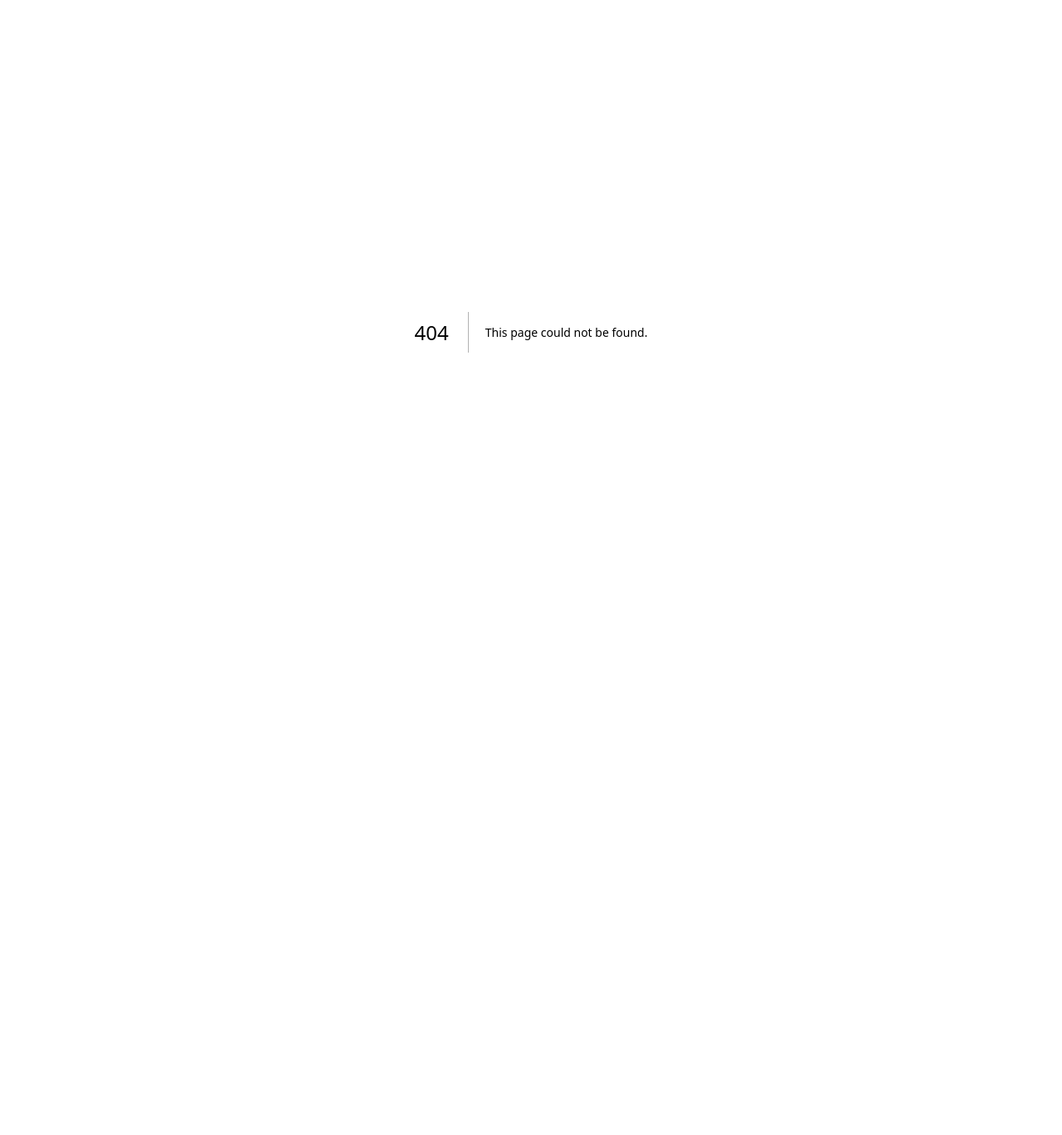
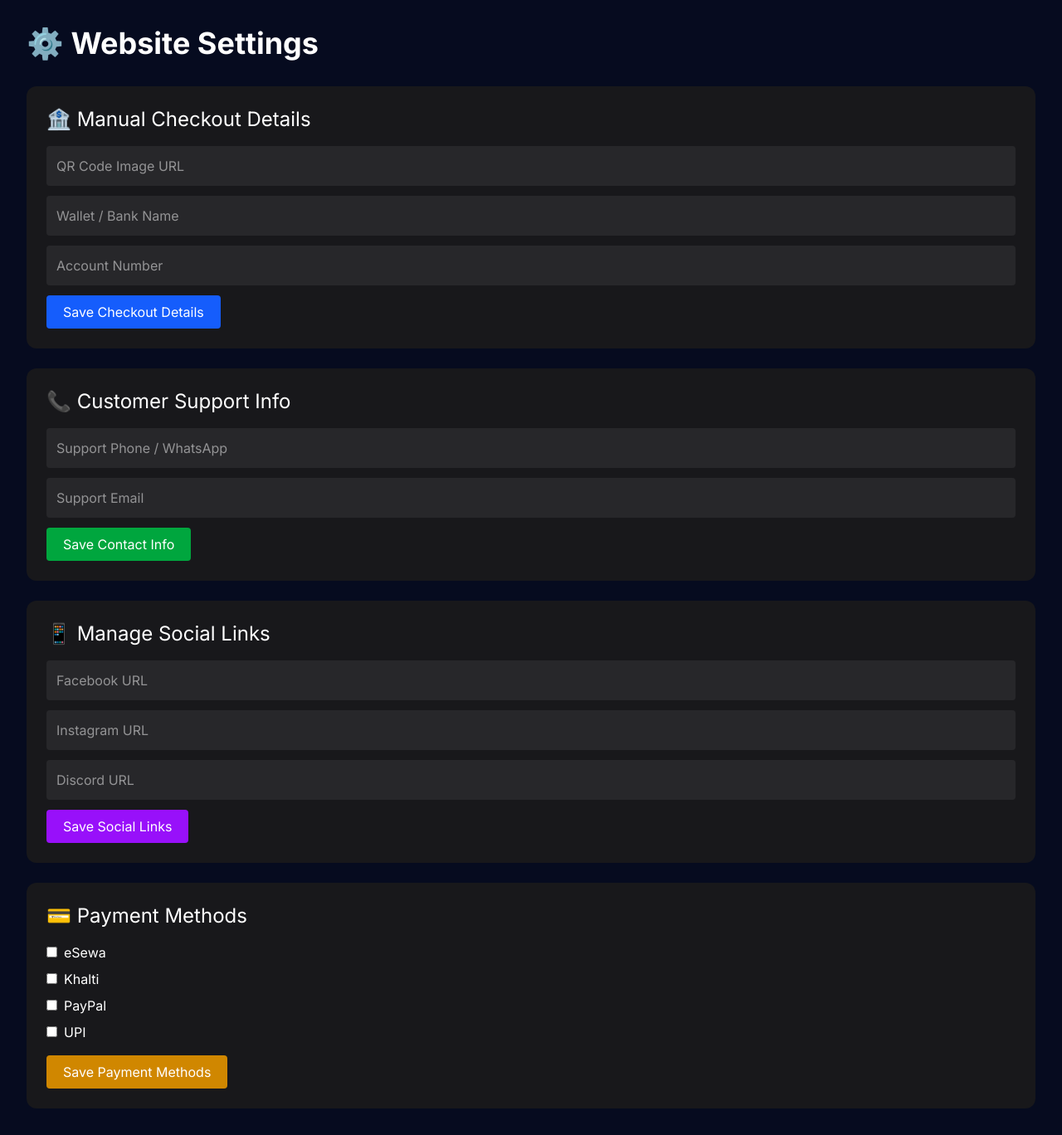
Before and after one commit to singhlax22/GAMING-HUB, a Next.js app: page /admin/settings in a window 1280 px wide. Before the commit this address had no page. Shown: the whole page at 83% size. Before the commit the page ends 800 px from the top, so only its background shows below. Built offline with nearby package versions, Linux system fonts and the light colour scheme.

Commit message:
Added admin settings page

```diff
--- a/app/admin/dashboard/page.tsx
+++ b/app/admin/dashboard/page.tsx
@@ -3,25 +3,37 @@ export default function Dashboard() {
     <div className="min-h-screen bg-[#060B1F] text-white p-10">
 
       <h1 className="text-4xl font-bold mb-10">
-        Admin Dashboard
+        ⚡ Admin Dashboard
       </h1>
 
-      <div className="grid grid-cols-4 gap-6">
+      <div className="grid grid-cols-1 md:grid-cols-2 lg:grid-cols-3 gap-6">
 
-        <a href="/admin/games" className="bg-zinc-900 p-6 rounded-2xl">
-          Manage Games
+        <a
+          href="/admin/games"
+          className="bg-zinc-900 p-6 rounded-2xl hover:bg-zinc-800"
+        >
+          🎮 Manage Games
         </a>
 
-        <a href="/admin/products" className="bg-zinc-900 p-6 rounded-2xl">
-          Manage Products
+        <a
+          href="/admin/products"
+          className="bg-zinc-900 p-6 rounded-2xl hover:bg-zinc-800"
+        >
+          💰 Store Items
         </a>
 
-        <a href="/admin/payments" className="bg-zinc-900 p-6 rounded-2xl">
-          Payment Methods
+        <a
+          href="/admin/orders"
+          className="bg-zinc-900 p-6 rounded-2xl hover:bg-zinc-800"
+        >
+          👥 Orders
         </a>
 
-        <a href="/admin/socials" className="bg-zinc-900 p-6 rounded-2xl">
-          Social Links
+        <a
+          href="/admin/settings"
+          className="bg-zinc-900 p-6 rounded-2xl hover:bg-zinc-800"
+        >
+          ⚙️ Website Settings
         </a>
 
       </div>
--- /dev/null
+++ b/app/admin/settings/page.tsx
@@ -0,0 +1,113 @@
+export default function SettingsPage() {
+  return (
+    <div className="min-h-screen bg-[#060B1F] text-white p-8">
+
+      <h1 className="text-4xl font-bold mb-8">
+        ⚙️ Website Settings
+      </h1>
+
+      <div className="bg-zinc-900 p-6 rounded-xl mb-6">
+        <h2 className="text-2xl mb-4">
+          🏦 Manual Checkout Details
+        </h2>
+
+        <input
+          placeholder="QR Code Image URL"
+          className="w-full p-3 rounded bg-zinc-800 mb-3"
+        />
+
+        <input
+          placeholder="Wallet / Bank Name"
+          className="w-full p-3 rounded bg-zinc-800 mb-3"
+        />
+
+        <input
+          placeholder="Account Number"
+          className="w-full p-3 rounded bg-zinc-800 mb-3"
+        />
+
+        <button className="bg-blue-600 px-5 py-2 rounded">
+          Save Checkout Details
+        </button>
+      </div>
+
+      <div className="bg-zinc-900 p-6 rounded-xl mb-6">
+        <h2 className="text-2xl mb-4">
+          📞 Customer Support Info
+        </h2>
+
+        <input
+          placeholder="Support Phone / WhatsApp"
+          className="w-full p-3 rounded bg-zinc-800 mb-3"
+        />
+
+        <input
+          placeholder="Support Email"
+          className="w-full p-3 rounded bg-zinc-800 mb-3"
+        />
+
+        <button className="bg-green-600 px-5 py-2 rounded">
+          Save Contact Info
+        </button>
+      </div>
+
+      <div className="bg-zinc-900 p-6 rounded-xl mb-6">
+        <h2 className="text-2xl mb-4">
+          📱 Manage Social Links
+        </h2>
+
+        <input
+          placeholder="Facebook URL"
+          className="w-full p-3 rounded bg-zinc-800 mb-3"
+        />
+
+        <input
+          placeholder="Instagram URL"
+          className="w-full p-3 rounded bg-zinc-800 mb-3"
+        />
+
+        <input
+          placeholder="Discord URL"
+          className="w-full p-3 rounded bg-zinc-800 mb-3"
+        />
+
+        <button className="bg-purple-600 px-5 py-2 rounded">
+          Save Social Links
+        </button>
+      </div>
+
+      <div className="bg-zinc-900 p-6 rounded-xl">
+        <h2 className="text-2xl mb-4">
+          💳 Payment Methods
+        </h2>
+
+        <div className="space-y-2">
+          <label className="block">
+            <input type="checkbox" className="mr-2" />
+            eSewa
+          </label>
+
+          <label className="block">
+            <input type="checkbox" className="mr-2" />
+            Khalti
+          </label>
+
+          <label className="block">
+            <input type="checkbox" className="mr-2" />
+            PayPal
+          </label>
+
+          <label className="block">
+            <input type="checkbox" className="mr-2" />
+            UPI
+          </label>
+        </div>
+
+        <button className="bg-yellow-600 px-5 py-2 rounded mt-4">
+          Save Payment Methods
+        </button>
+      </div>
+
+    </div>
+  );
+}
```
